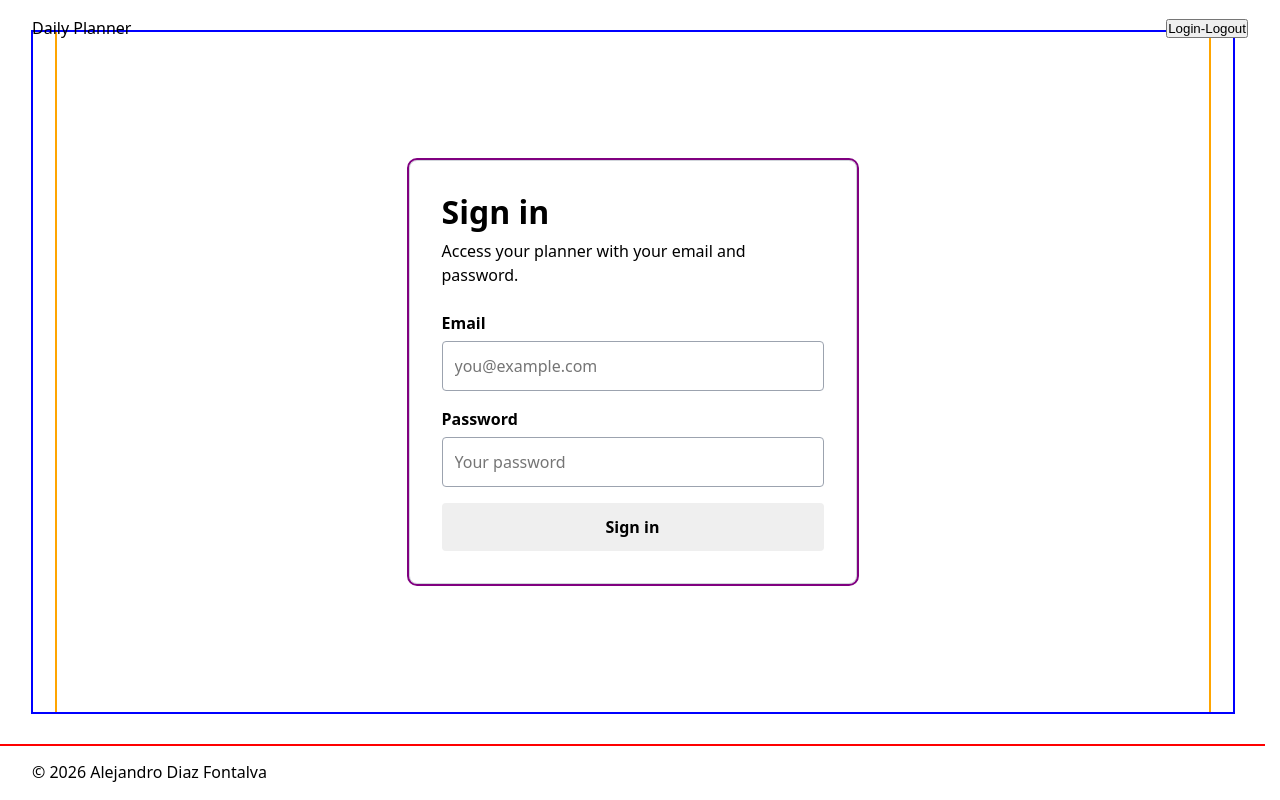
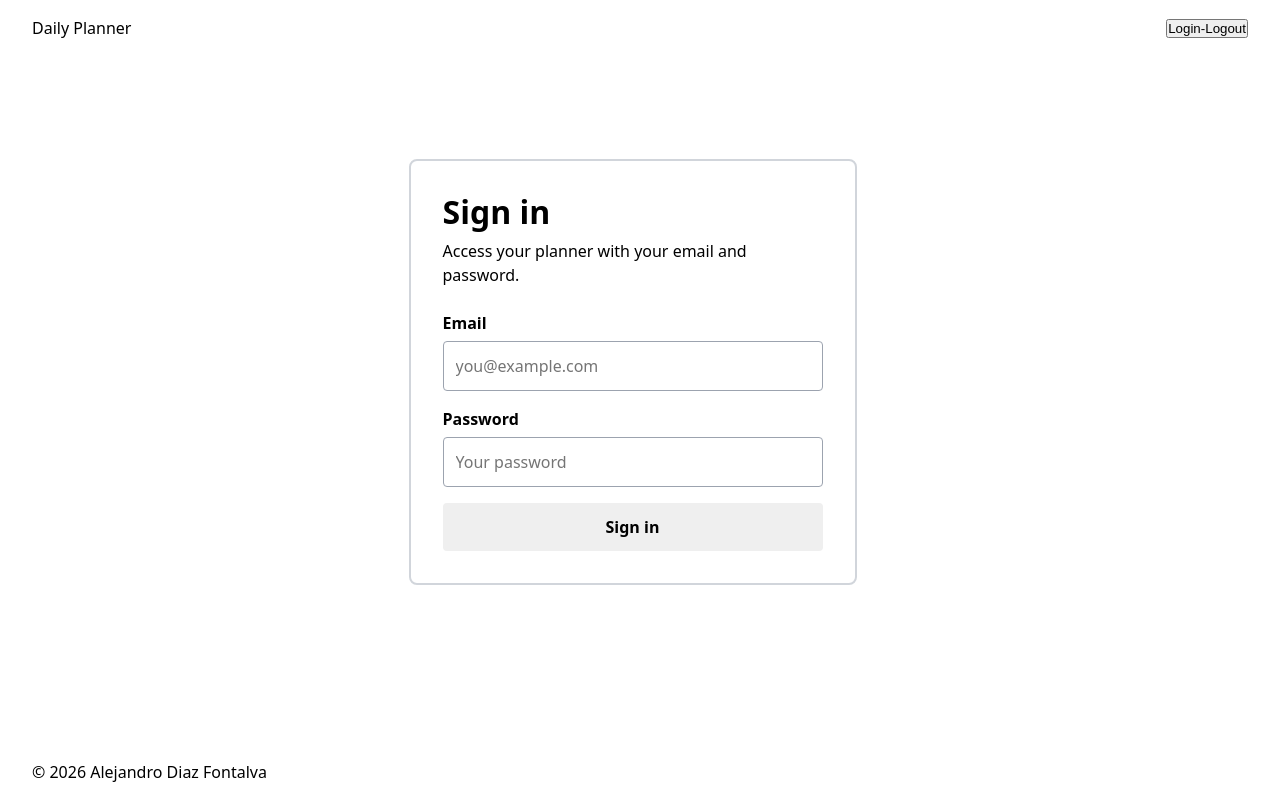
Before and after one commit to aledifon/daily-planner, an Angular app in the folder frontend/: page /login in a window 1280 px wide. Built offline with nearby package versions, Linux system fonts and the light colour scheme.

Commit message:
chore(frontend): remove temporary layout outlines

```diff
--- a/frontend/src/app/app.scss
+++ b/frontend/src/app/app.scss
@@ -19,8 +19,6 @@
   flex: 1;
   display: flex;
   padding: 2rem 0;
-
-  outline: 2px solid red;
 }
 
 .container {
@@ -32,8 +30,6 @@
     display: flex;
     flex-direction: column;
     flex: 1;
-
-    outline: 2px solid blue;
 }
 
 .footer {
--- a/frontend/src/app/pages/login/login.page.scss
+++ b/frontend/src/app/pages/login/login.page.scss
@@ -1,8 +1,6 @@
 :host {
   display: flex;
   flex: 1;
-
-  outline: 2px solid orange;
 }
 
 .login-page {
@@ -10,18 +8,14 @@
   flex: 1;
   justify-content: center;
   align-items: center;
-
-  outline: 2px solid green;
 }
 
 .login-card {
   width: 100%;
   max-width: 28rem;
   padding: 2rem;
-  border: 1px solid #d1d5db;
+  border: 2px solid #d1d5db;
   border-radius: 0.5rem;
-
-  outline: 2px solid purple;
 }
 
 .login-card__header {
```
